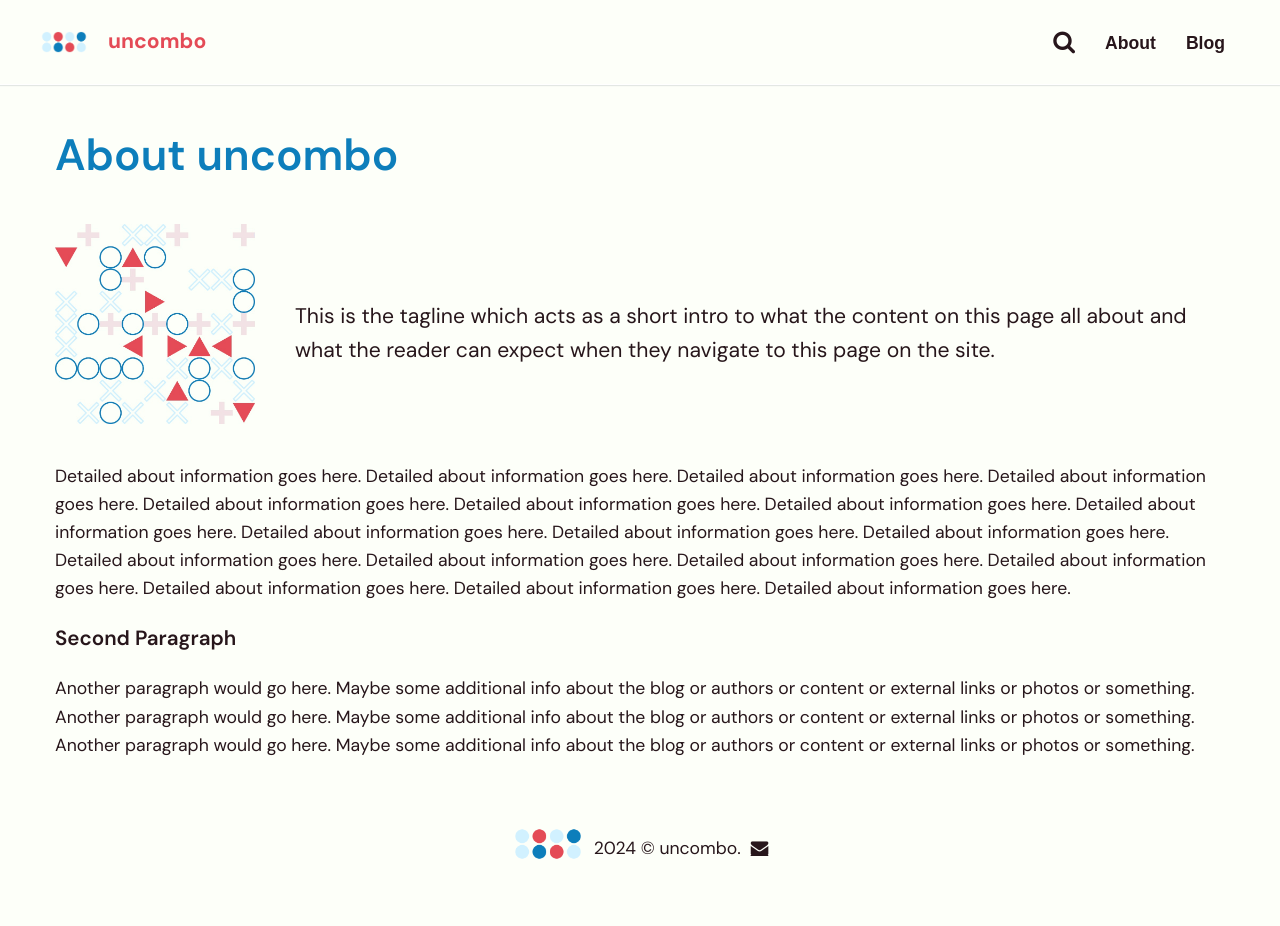
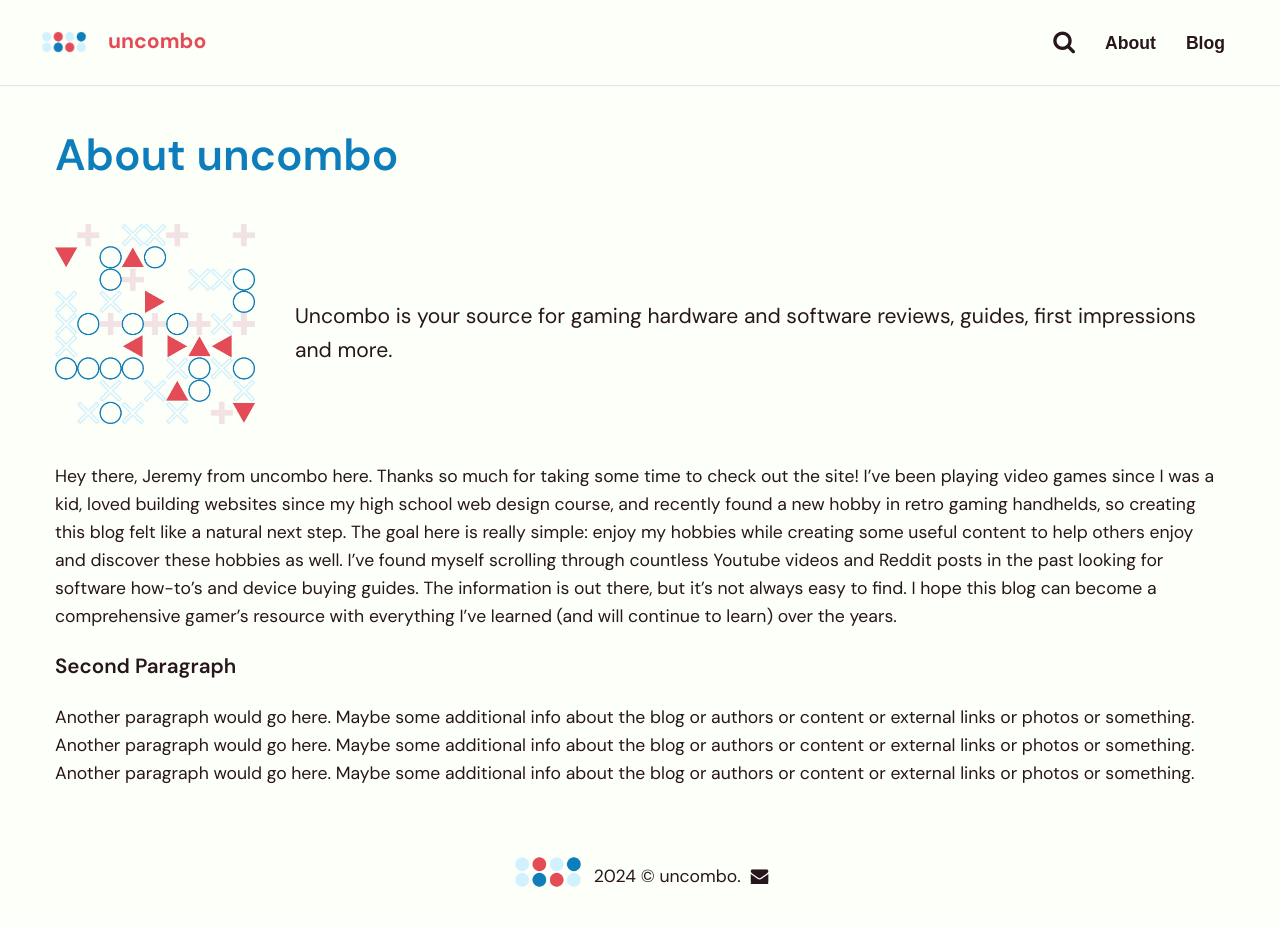
Before and after one commit to jdarrach/uncombo, a Jekyll site: the page built from _pages/01_about.md, in a window 1280 px wide and 948 px high. Shown: the top 926 px of the window. Built offline with Jekyll 4.4.1, drawn with Linux system fonts in a browser that asks for light colours.

Commit message:
updating about content

```diff
--- a/_pages/01_about.md
+++ b/_pages/01_about.md
@@ -3,11 +3,11 @@ layout: page
 title: About uncombo
 heading: About uncombo
 headingimg: /assets/pattern-bg-small.jpg
-headingtagline: This is the tagline which acts as a short intro to what the content on this page all about and what the reader can expect when they navigate to this page on the site.
+headingtagline: Uncombo is your source for gaming hardware and software reviews, guides, first impressions and more.
 permalink: /about/
 ---
 
-Detailed about information goes here. Detailed about information goes here. Detailed about information goes here. Detailed about information goes here. Detailed about information goes here. Detailed about information goes here. Detailed about information goes here. Detailed about information goes here. Detailed about information goes here. Detailed about information goes here. Detailed about information goes here. Detailed about information goes here. Detailed about information goes here. Detailed about information goes here. Detailed about information goes here. Detailed about information goes here. Detailed about information goes here. Detailed about information goes here.
+Hey there, Jeremy from uncombo here. Thanks so much for taking some time to check out the site! I’ve been playing video games since I was a kid, loved building websites since my high school web design course, and recently found a new hobby in retro gaming handhelds, so creating this blog felt like a natural next step. The goal here is really simple: enjoy my hobbies while creating some useful content to help others enjoy and discover these hobbies as well. I’ve found myself scrolling through countless Youtube videos and Reddit posts in the past looking for software how-to’s and device buying guides. The information is out there, but it’s not always easy to find. I hope this blog can become a comprehensive gamer’s resource with everything I’ve learned (and will continue to learn) over the years.
 
 ### Second Paragraph
 Another paragraph would go here. Maybe some additional info about the blog or authors or content or external links or photos or something. Another paragraph would go here. Maybe some additional info about the blog or authors or content or external links or photos or something. Another paragraph would go here. Maybe some additional info about the blog or authors or content or external links or photos or something.
```
